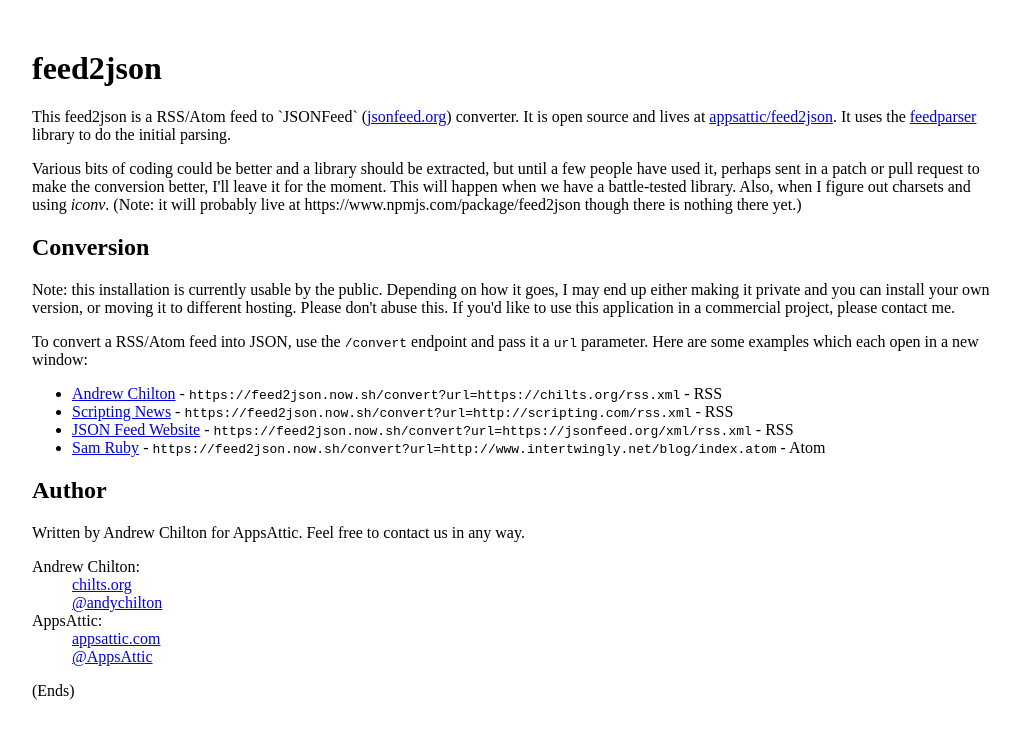
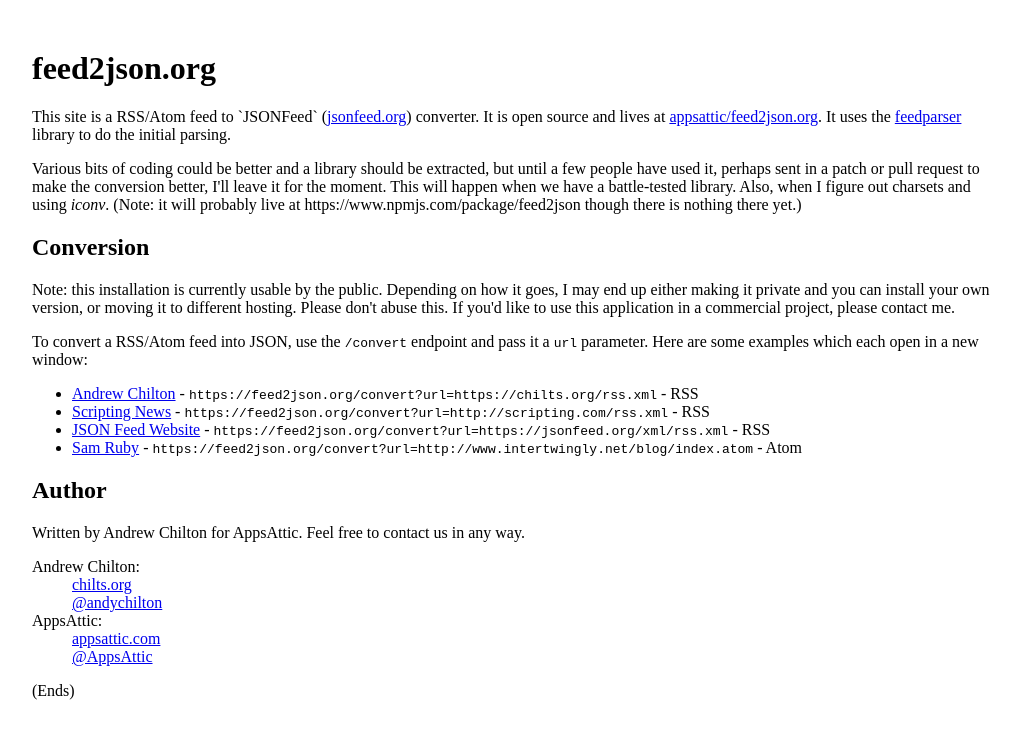
Before and after one commit to dgmjr/feed2json, a website: page static/index.html in a window 1280 px wide. Shown: the whole page, without its empty margins (128-1149 px from the left). Drawn offline with Linux system fonts and the light colour scheme.

Commit message:
Rename reflecting move to feed2json.org

```diff
--- a/static/index.html
+++ b/static/index.html
@@ -4,18 +4,18 @@
     <meta charset="utf-8">
     <meta http-equiv="X-UA-Compatible" content="IE=edge">
     <meta name="viewport" content="width=device-width, initial-scale=1">
-    <title>feed2json</title>
+    <title>feed2json.org</title>
   </head>
 
   <body>
 
     <div style="width: 960px; margin: 50px auto;">
 
-    <h1>feed2json</h1>
+    <h1>feed2json.org</h1>
 
     <p>
-      This feed2json is a RSS/Atom feed to `JSONFeed` (<a href="https://jsonfeed.org/">jsonfeed.org</a>) converter.
-      It is open source and lives at <a href="https://github.com/appsattic/feed2json">appsattic/feed2json</a>. It uses
+      This site is a RSS/Atom feed to `JSONFeed` (<a href="https://jsonfeed.org/">jsonfeed.org</a>) converter.  It is
+      open source and lives at <a href="https://github.com/appsattic/feed2json.org">appsattic/feed2json.org</a>. It uses
       the <a href="https://www.npmjs.com/package/feedparser">feedparser</a> library to do the initial parsing.
     </p>
 
@@ -43,28 +43,28 @@
       <li>
         <a href="/convert?url=https://chilts.org/rss.xml" target="_blank">Andrew Chilton</a>
         -
-        <code>https://feed2json.now.sh/convert?url=https://chilts.org/rss.xml</code>
+        <code>https://feed2json.org/convert?url=https://chilts.org/rss.xml</code>
         -
         RSS
       </li>
       <li>
         <a href="/convert?url=http://scripting.com/rss.xml" target="_blank">Scripting News</a>
         -
-        <code>https://feed2json.now.sh/convert?url=http://scripting.com/rss.xml</code>
+        <code>https://feed2json.org/convert?url=http://scripting.com/rss.xml</code>
         -
         RSS
       </li>
       <li>
         <a href="/convert?url=https://jsonfeed.org/xml/rss.xml" target="_blank">JSON Feed Website</a>
         -
-        <code>https://feed2json.now.sh/convert?url=https://jsonfeed.org/xml/rss.xml</code>
+        <code>https://feed2json.org/convert?url=https://jsonfeed.org/xml/rss.xml</code>
         -
         RSS
       </li>
       <li>
         <a href="/convert?url=http://www.intertwingly.net/blog/index.atom" target="_blank">Sam Ruby</a>
         -
-        <code>https://feed2json.now.sh/convert?url=http://www.intertwingly.net/blog/index.atom</code>
+        <code>https://feed2json.org/convert?url=http://www.intertwingly.net/blog/index.atom</code>
         -
         Atom
       </li>
```
